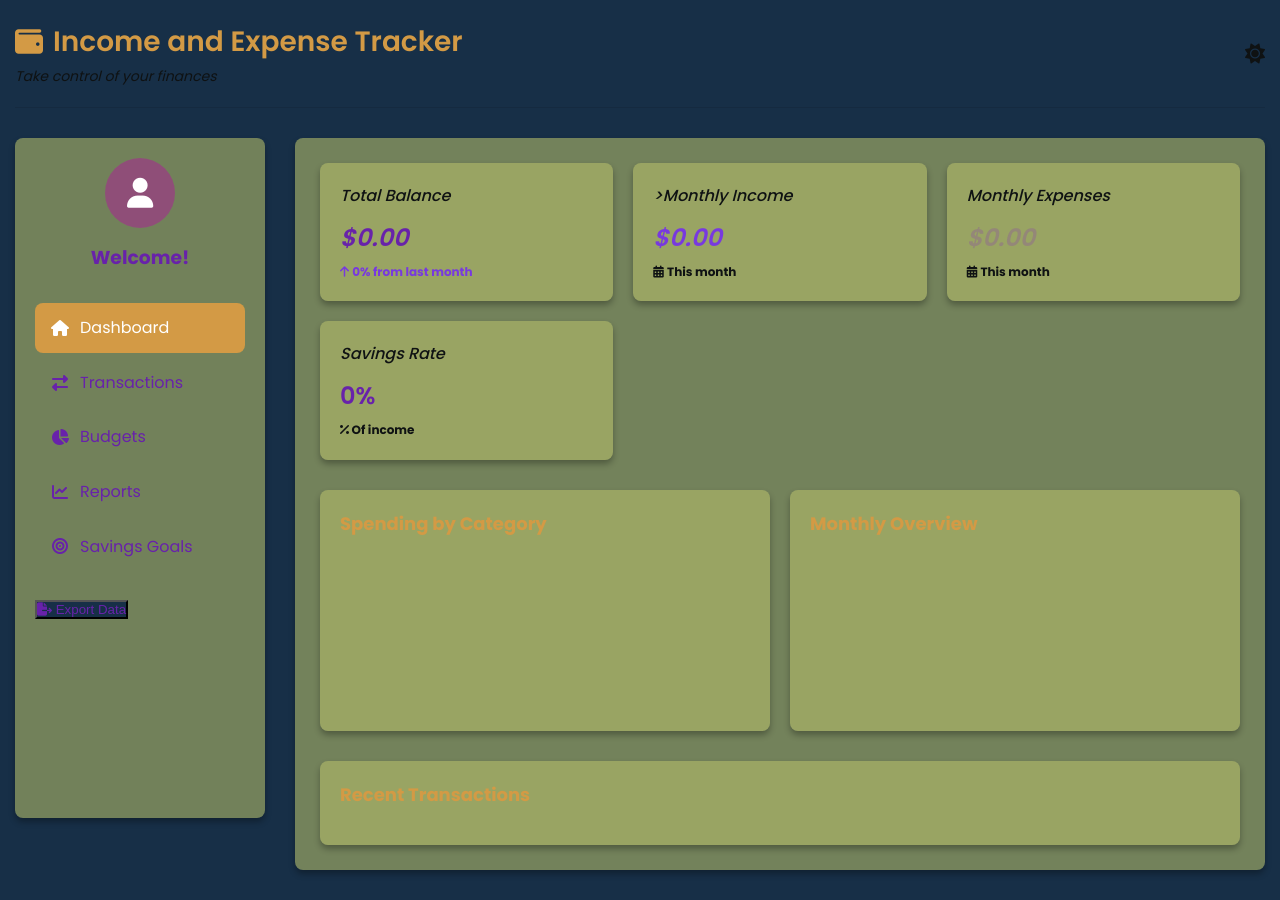
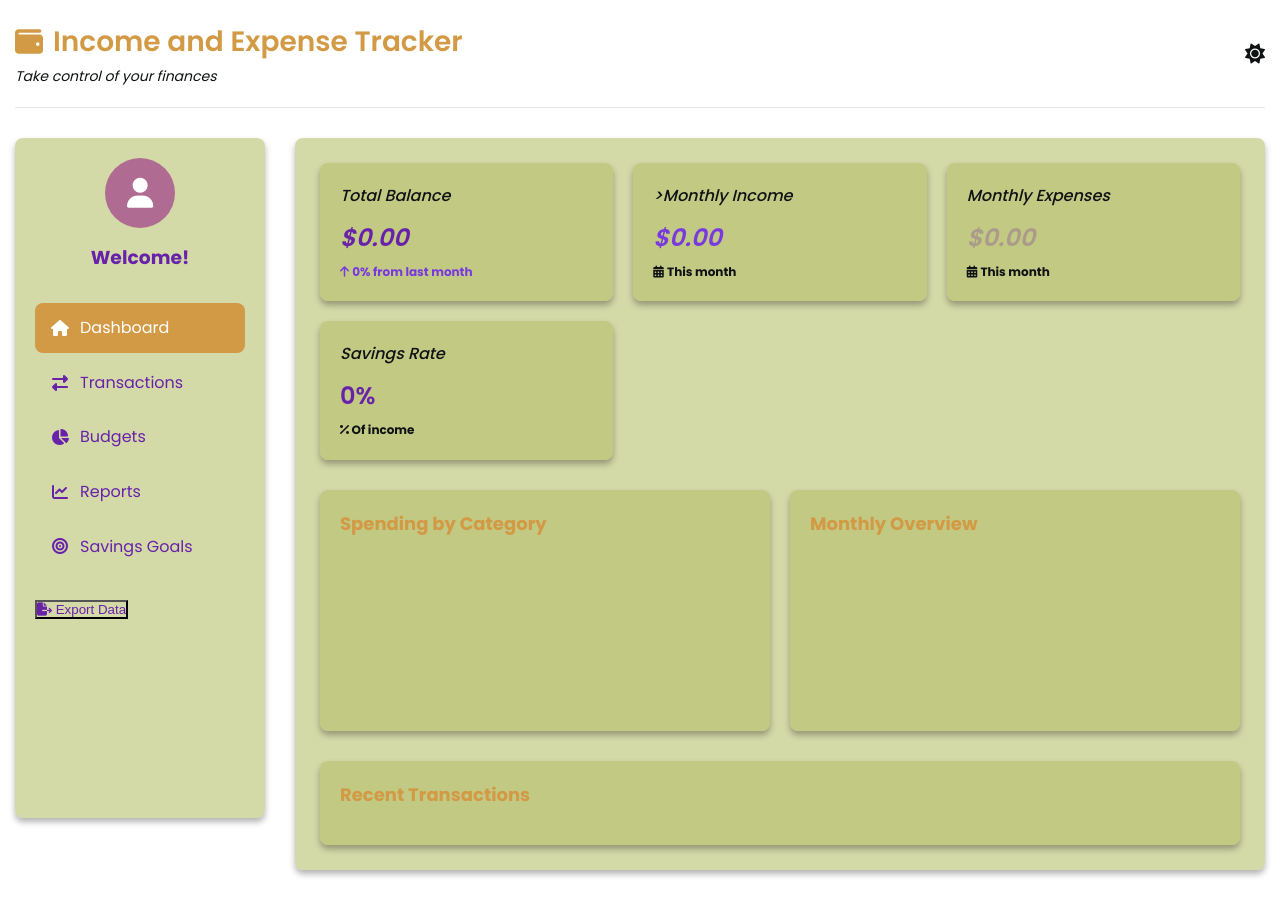
Before and after one commit to nehaojha559-blip/Birthday-Card, a plain HTML site: page index.html in a window 1280 px wide. Both pictures are taken after a click on the icon 1257 px from the left and 53 px from the top of the page. Drawn offline with nearby package versions, Linux system fonts and the light colour scheme.

Commit message:
Update style.css

```diff
--- a/style.css
+++ b/style.css
@@ -23,7 +23,7 @@
     --light-color: #b5be6994;
     --dark-color: #6822aa;
     --purple-color: #797aaa;
-    --light-gray: #172f47;
+    --light-gray: #e7e6df00;
     --box-shadow: 0 4px 6px rgba(0, 0, 0, 0.3);
 }
 
```
